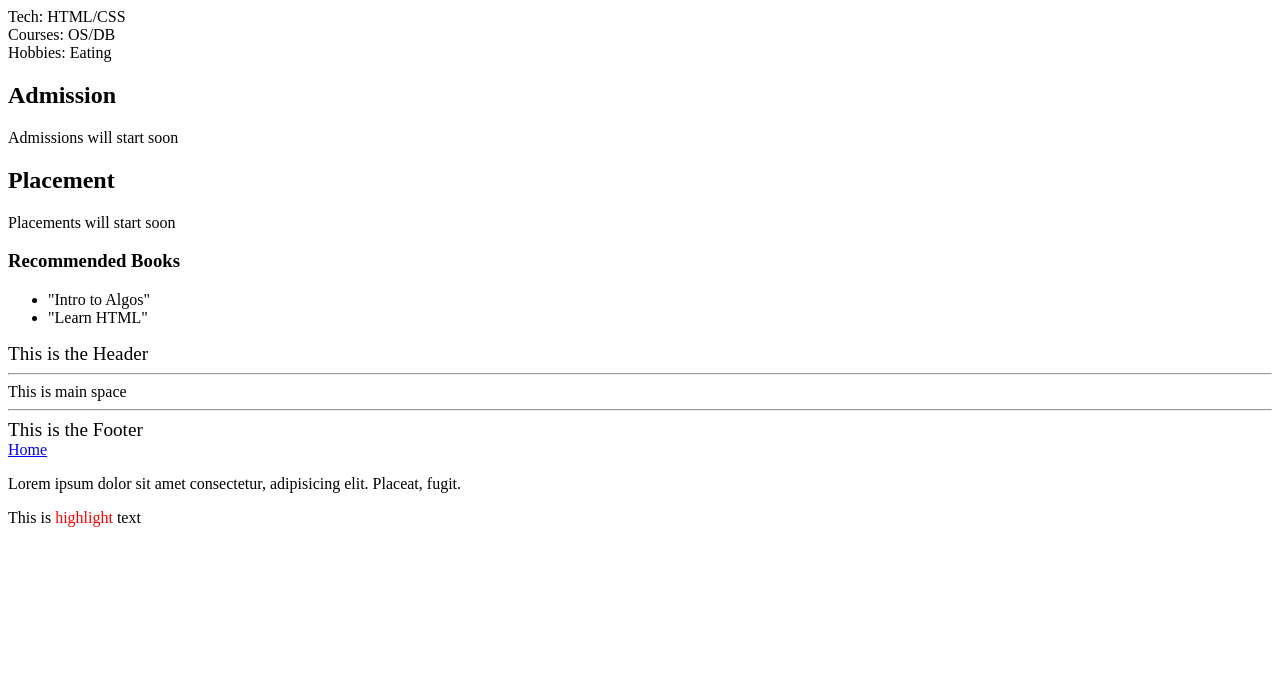
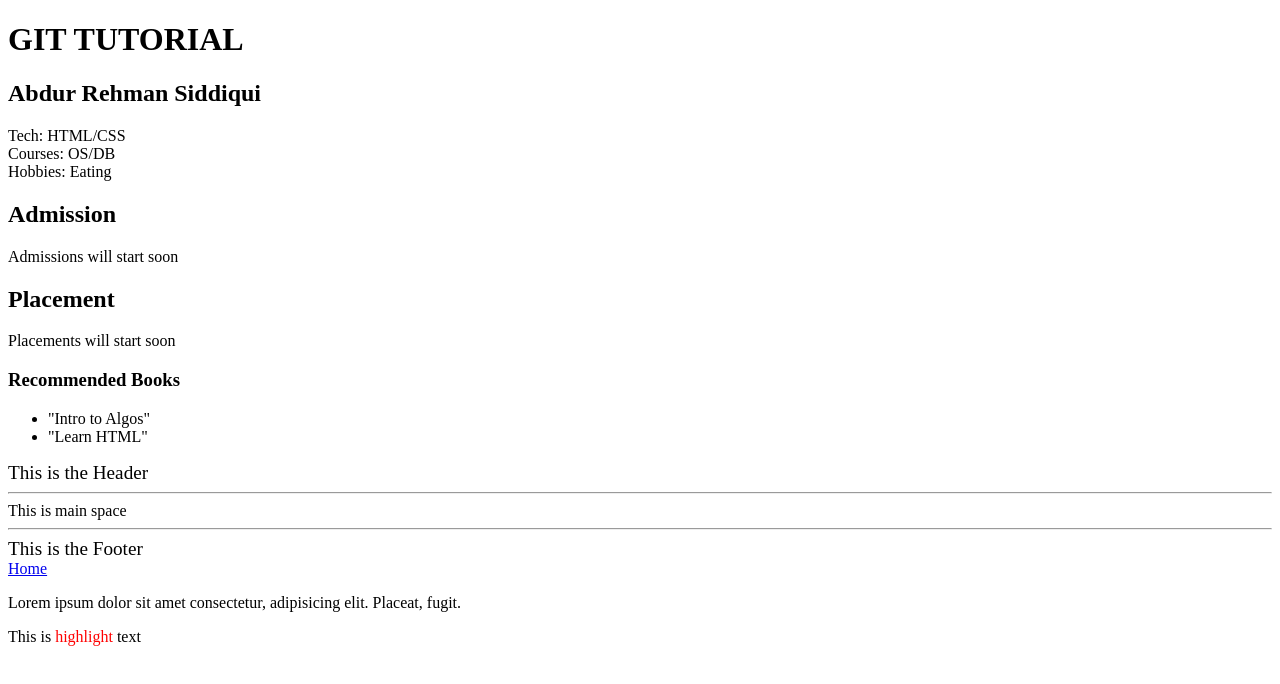
Before and after one commit to MohsinHassan8/web, a plain HTML site: page body_tags.html in a window 1280 px wide. Drawn offline with Linux system fonts and the light colour scheme.

Commit message:
added a new h1 tag

```diff
--- a/body_tags.html
+++ b/body_tags.html
@@ -6,6 +6,8 @@
   <title>Document</title>
 </head>
 <body>
+  <h1>GIT TUTORIAL</h1>
+  <h2>Abdur Rehman Siddiqui</h2>
   <main>
     <section>Tech: HTML/CSS</section>
     <section>Courses: OS/DB</section>
```
